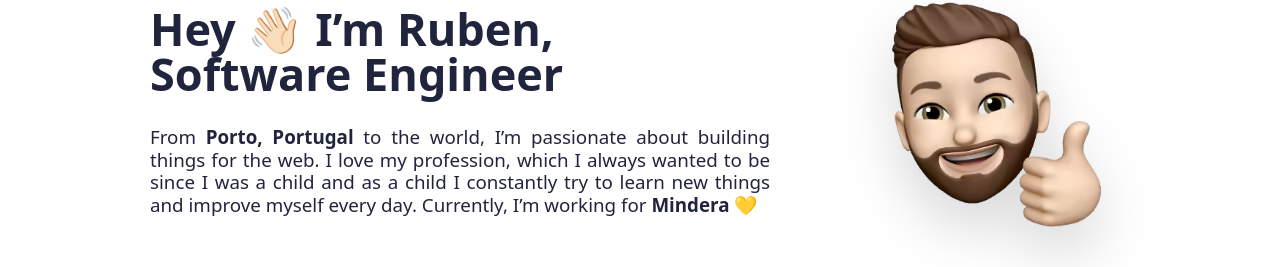
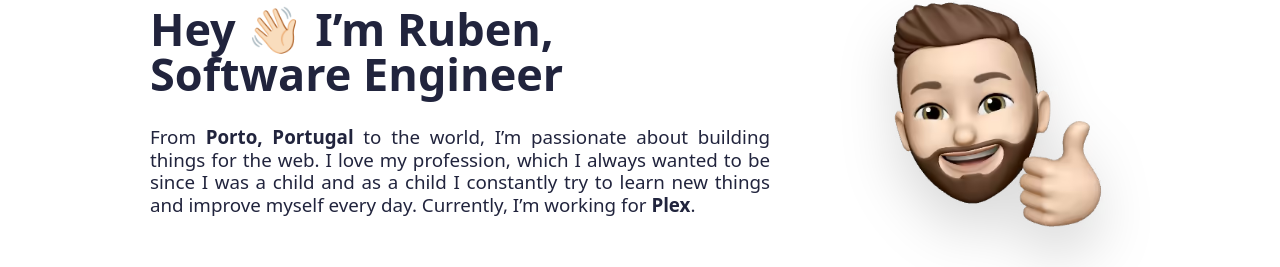
Before and after one commit to rubenamorim/rubenamorim.dev, a Next.js app: page / in a window 1280 px wide. Shown: the part 239-506 px from the top of the page. Built offline with nearby package versions, Linux system fonts and the light colour scheme; no server answers.

Commit message:
feat: change company

```diff
--- a/components/intro/Intro.tsx
+++ b/components/intro/Intro.tsx
@@ -33,14 +33,12 @@ const Intro: React.FC<PropTypes> = ({ className }) => {
                 child and as a child I constantly try to learn new things and
                 improve myself every day. Currently, I’m working for{' '}
                 <ExternalLink
-                    href="https://mindera.com/"
+                    href="https://www.plex.tv/"
                     className="hover:text-yellow focus:text-yellow transition-colors"
                 >
-                    Mindera{' '}
-                    <span role="img" aria-label="Mindera's yellow heart">
-                        💛
-                    </span>
+                    Plex
                 </ExternalLink>
+                .
             </p>
         </div>
     );
--- a/tailwind.config.js
+++ b/tailwind.config.js
@@ -28,7 +28,7 @@ module.exports = {
             white: '#fff',
             blue: '#21243d',
             porto: '#0f2f7f',
-            yellow: '#ffd100',
+            yellow: '#e5a00d',
             red: '#f00',
             transparent: 'transparent',
         },
```
Also changed, not shown: 1 other file (tests, documents, lock files or other folders).
